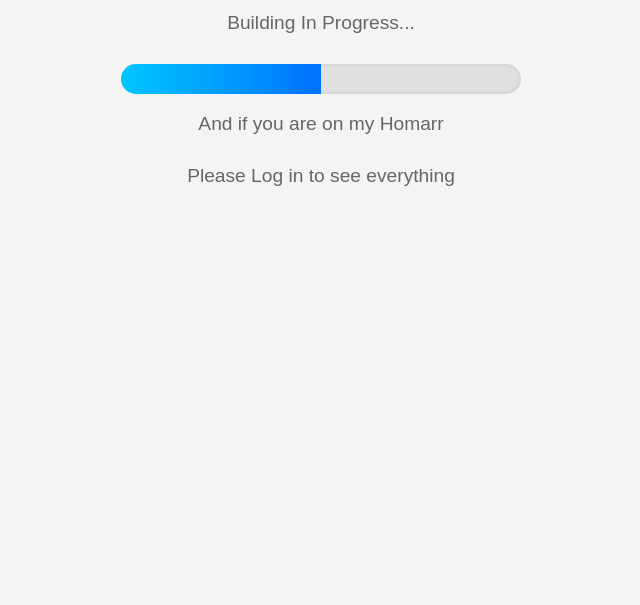
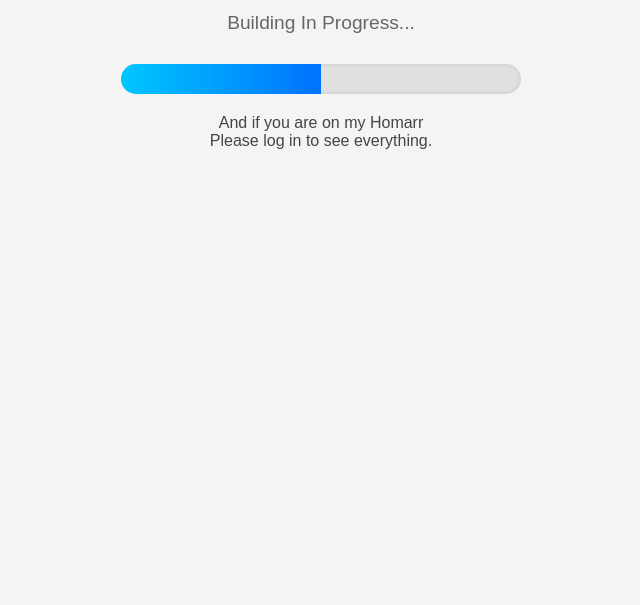
Before and after one commit to Mitsuba100/Websuite, a plain HTML site: page index.html in a window 1280 px wide. Shown: the part 195-800 px from the top of the page, without its empty margins (319-959 px from the left). Drawn offline with Linux system fonts and the light colour scheme.

Commit message:
Update index.html

```diff
--- a/index.html
+++ b/index.html
@@ -38,6 +38,12 @@
       background: linear-gradient(to right, #00c6ff, #0072ff);
       transition: width 0.5s ease-in-out;
     }
+
+    .login-note {
+      margin-top: 20px;
+      font-size: 1rem;
+      color: #444;
+    }
   </style>
 </head>
 <body>
@@ -48,8 +54,8 @@
   <div class="progress-container">
     <div class="progress-bar"></div>
   </div>
-  <p>And if you are on my Homarr</p>
-  <p>Please Log in to see everything</p>
+
+  <p class="login-note">And if you are on my Homarr<br>Please log in to see everything.</p>
 
 </body>
 </html>
```
